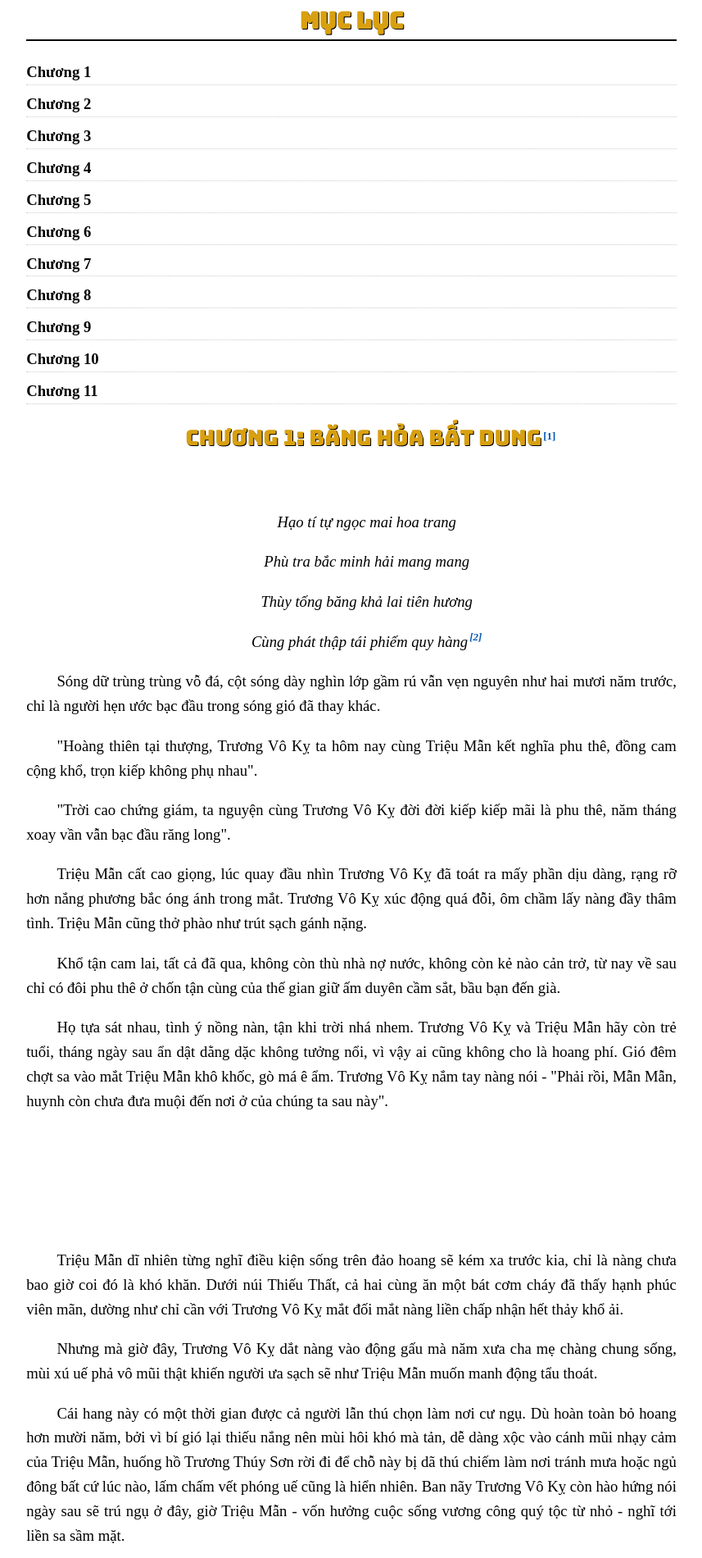
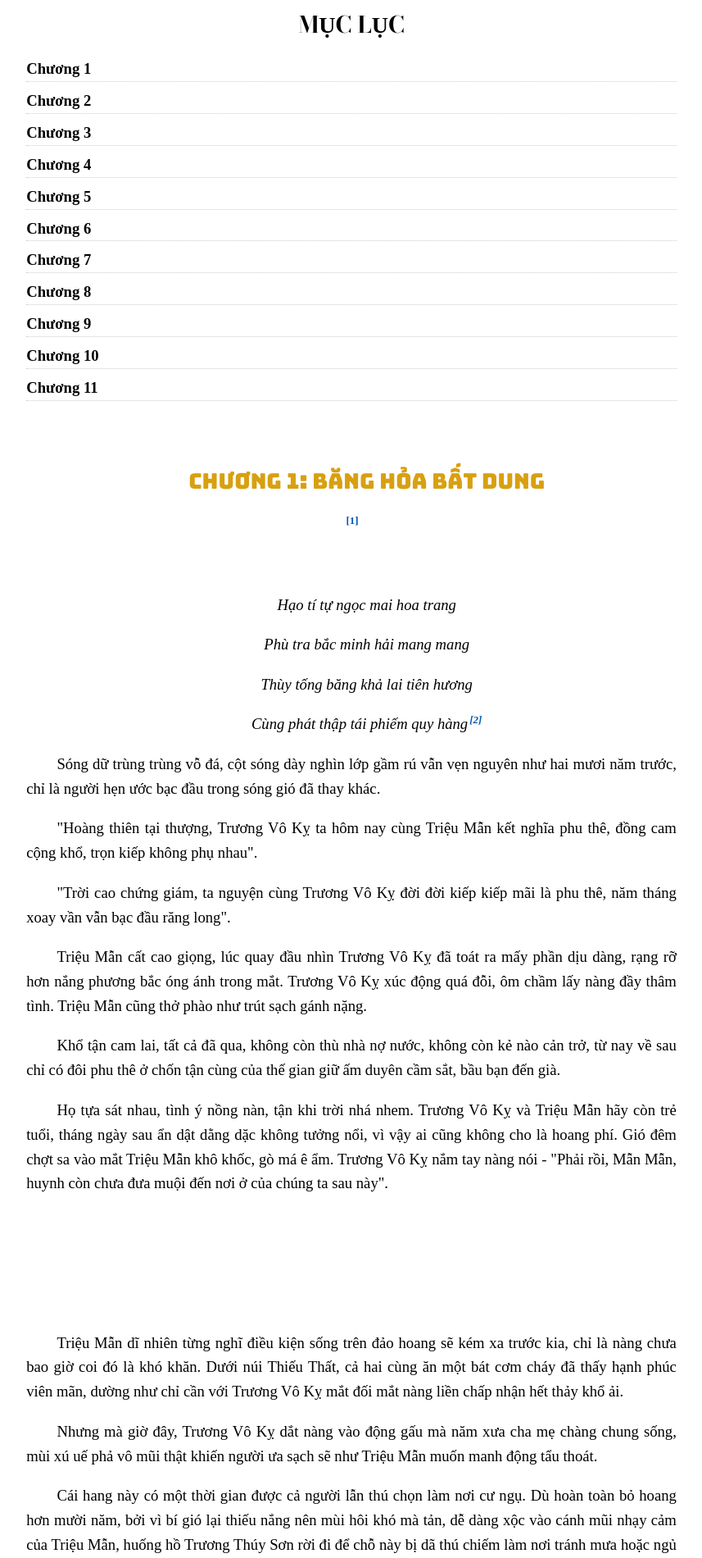
Before and after one commit to nuabuocthanhtho/nuabuocthanhtho.github.io, a Jekyll site: the page built from ebook-kiem-phi.html, in a window 1280 px wide. Shown: the part 900-2800 px from the top of the page at 82% size, without its empty margins (211-1068 px from the left). Built offline with Jekyll 4.4.1, drawn with Linux system fonts in a browser that asks for light colours; some web fonts are replaced.

Commit message:
Update ebook-kiem-phi.html

```diff
--- a/ebook-kiem-phi.html
+++ b/ebook-kiem-phi.html
@@ -9,56 +9,69 @@
     <title>Ebook - Kiếm Phi Vạn Nhân Địch</title>
     <link rel="preconnect" href="https://fonts.googleapis.com">
     <link rel="preconnect" href="https://fonts.gstatic.com" crossorigin>
-    <link href="https://fonts.googleapis.com/css2?family=Bodoni+Moda:ital,wght@0,400;0,700;1,400&family=Bungee&family=Bungee+Inline&family=Niramit:wght@400;500&family=Times+New+Roman&display=swap" rel="stylesheet">
+    <link href="https://fonts.googleapis.com/css2?family=Bodoni+Moda:ital,wght@0,400;0,700;1,400&family=Bungee&family=Niramit:wght@400;500&family=Times+New+Roman&display=swap" rel="stylesheet">
     <link href='https://cdnjs.cloudflare.com/ajax/libs/font-awesome/6.5.1/css/all.min.css' rel='stylesheet'/>
     <script src='https://ajax.googleapis.com/ajax/libs/jquery/3.6.0/jquery.min.js'></script>
 
     <style>
         /* === 1. CẤU HÌNH IN ẤN === */
         @page { size: A4; margin: 2cm; }
-        html { -webkit-print-color-adjust: exact; } /* Bắt buộc in màu nền */
+        html { -webkit-print-color-adjust: exact; }
         body {
             font-family: "Times New Roman", serif; font-size: 14pt; line-height: 1.6;
             color: #000; background: #fff; max-width: 210mm; margin: 0 auto; padding: 20px;
         }
 
-        /* === 2. SỬA LỖI FONT CHỮ ĐẸP (QUAN TRỌNG) === */
+        /* === 2. SỬA LỖI FONT TIÊU ĐỀ (QUAN TRỌNG NHẤT) === */
 
-        /* Các tiêu đề dùng font Bungee (Màu vàng/Hồng) */
-        .color-change-effect, .tieu-de-editor span, .home-title, h1, h2 {
-            font-family: 'Bungee', 'Arial Black', sans-serif !important;
+        /* Reset toàn bộ hiệu ứng màu mè gây lỗi khi in */
+        .color-change-effect, .tieu-de-editor span, .home-title, h1, h2, .post-body h1, .post-body h2 {
+            font-family: 'Bungee', sans-serif !important;
             text-transform: uppercase;
-            /* Sửa lỗi màu Gradient khi in (PDF thường không hiện gradient, ta dùng màu đơn sắc thay thế cho nét) */
+
+            /* Xóa bỏ gradient và background */
             background: none !important;
-            -webkit-text-fill-color: initial !important;
-            color: #d8a011 !important; /* Màu vàng nghệ */
-            text-shadow: 1px 1px 0px #000; /* Tạo viền nhẹ cho dễ đọc */
+            background-image: none !important;
+            -webkit-background-clip: unset !important;
+            background-clip: unset !important;
+
+            /* Đặt màu đơn sắc RÕ RÀNG - SẮC NÉT */
+            color: #d8a011 !important; /* Màu vàng nghệ đậm đà */
+            -webkit-text-fill-color: #d8a011 !important;
+
+            /* Xóa bóng và viền chữ gây nhoè */
+            text-shadow: none !important;
+            -webkit-text-stroke: 0 !important;
+            border: none !important;
+
+            /* Căn chỉnh */
+            text-align: center !important;
+            display: block;
+            line-height: 1.4;
+            margin: 30px 0 20px 0;
         }
 
-        /* Riêng tiêu đề "Lời tác giả" / "Lời Editor" màu hồng */
+        /* Riêng tiêu đề "Lời tác giả" màu hồng */
         .tieu-de-editor .color-change-effect {
-            color: #B76E79 !important; /* Màu hồng đất */
-            text-shadow: none !important;
+            color: #B76E79 !important;
+            -webkit-text-fill-color: #B76E79 !important;
+            font-size: 18pt !important; /* Giảm kích thước một chút cho cân đối */
         }
 
-        /* Font cho tiêu đề chương trong nội dung */
-        .post-body h1, .post-body h2, .post-body h3 {
-            font-family: 'Bodoni Moda', serif !important;
-            font-weight: bold; text-align: center; margin: 30px 0;
-        }
-
-        /* === 3. KHUNG GHI CHÚ (ĐẬM ĐÀ HƠN ĐỂ IN RA THẤY RÕ) === */
+        /* === 3. KHUNG GHI CHÚ === */
         .khung-ghi-chu {
-            background-color: #f5f5f5 !important; /* Màu xám nhẹ */
-            border: 2px solid #aaa !important; /* Viền đậm hơn */
+            background-color: #f9f9f9 !important;
+            border: 1px solid #ccc !important;
             border-radius: 8px;
-            padding: 15px 25px; margin: 20px auto;
+            padding: 10px 20px; margin: 20px auto;
             page-break-inside: avoid;
         }
         .khung-tac-gia {
-            background-color: #fff5e6 !important; /* Màu cam nhạt */
+            background-color: #fffbf2 !important; /* Màu kem rất nhạt */
             border-left: 5px solid #a0522d !important;
-            border: 1px solid #ddd; /* Thêm viền mỏng 3 cạnh còn lại */
+            border-top: 1px solid #eee;
+            border-right: 1px solid #eee;
+            border-bottom: 1px solid #eee;
             padding: 15px 25px; margin: 20px auto;
             page-break-inside: avoid;
         }
@@ -68,11 +81,18 @@
             text-align: center; page-break-after: always; display: flex; flex-direction: column;
             justify-content: center; height: 90vh; border: 5px double #000; padding: 20px;
         }
-        .ebook-title { font-family: 'Bungee', sans-serif; font-size: 32pt; color: #000 !important; margin-bottom: 10px;}
+        .ebook-title {
+            font-family: 'Bungee', sans-serif; font-size: 32pt;
+            color: #000 !important; -webkit-text-fill-color: #000 !important;
+            margin-bottom: 10px;
+        }
         .ebook-cover img { max-width: 300px; margin: 20px auto; border-radius: 10px; box-shadow: 0 0 15px rgba(0,0,0,0.2); }
 
         .ebook-toc { page-break-after: always; }
-        .ebook-toc h2 { font-family: 'Bodoni Moda', serif; text-align: center; border-bottom: 2px solid #000; }
+        .ebook-toc h2 {
+            font-family: 'Bodoni Moda', serif !important;
+            text-align: center; border-bottom: 2px solid #000; color: #000 !important; -webkit-text-fill-color: #000 !important;
+        }
         .ebook-toc ul { list-style: none; padding: 0; }
         .ebook-toc li { margin-bottom: 8px; border-bottom: 1px dotted #ccc; display: flex; justify-content: space-between; }
         .ebook-toc a { text-decoration: none; color: #000; font-weight: bold; width: 100%; }
@@ -200,11 +220,7 @@
                              content = $(this).find('.entry-content').html();
                         }
 
-                        // === SỬA LỖI: KHÔNG CHÈN THÊM H1 TIÊU ĐỀ NỮA ===
-                        // Dòng dưới đây đã bị xóa để tránh trùng lặp tiêu đề
-                        // $chapterDiv.append('<h1 class="chapter-title">' + chapter.title + '</h1>');
-
-                        // Chỉ chèn nội dung (vì trong nội dung đã có tiêu đề đẹp rồi)
+                        // Đã bỏ dòng tự động chèn tiêu đề ở đây
                         $chapterDiv.append('<div class="post-body">' + content + '</div>');
 
                         $chapterDiv.append('<div class="chapter-notes" style="display:none;"><h4>Chú thích chương này:</h4><ul class="notes-list"></ul></div>');
```
